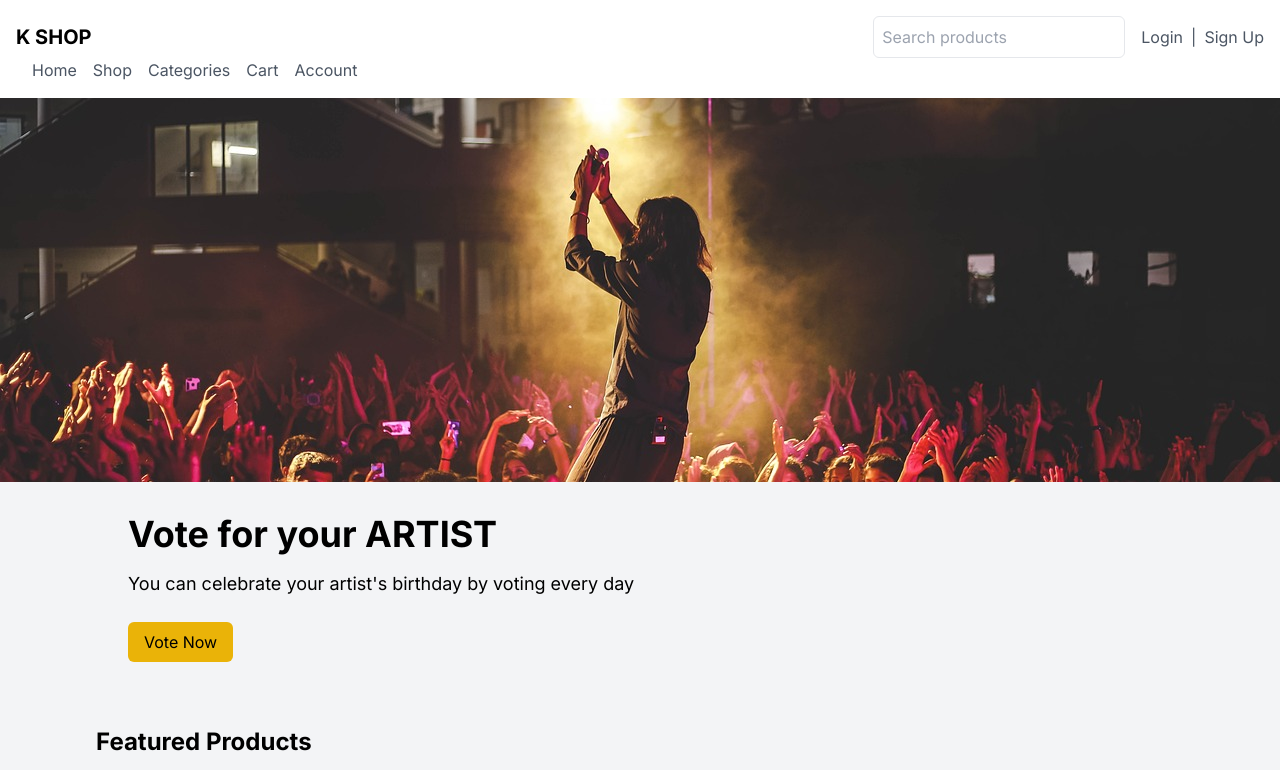
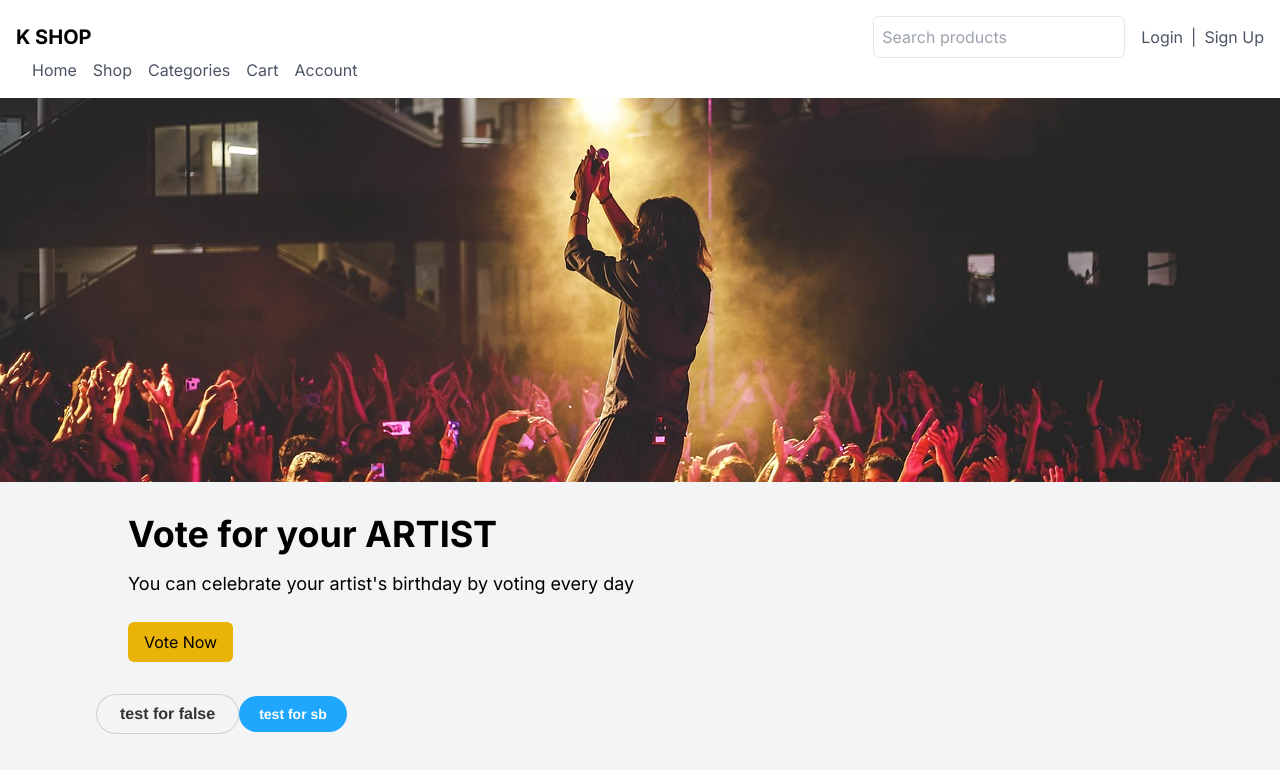
Before and after one commit to zhwltlr/k-shop, a Next.js app in the folder packages/frontend/: page / in a window 1280 px wide. Shown: the top 770 px of the page. Built offline with nearby package versions, Linux system fonts and the light colour scheme.

Commit message:
fixed stories from styljsx to tailwind

```diff
--- a/packages/frontend/app/page.tsx
+++ b/packages/frontend/app/page.tsx
@@ -1,3 +1,4 @@
+"use client";
 import { Button } from "@/stories/Button";
 import Image from "next/image";
 import Link from "next/link";
@@ -134,6 +135,10 @@ const Home = () => {
         </section>
 
         {/* Featured Products */}
+        {/* test for storybook */}
+        <Button primary={false} size="large" label="test for false"></Button>
+        <Button primary={true} label={"test for sb"}></Button>
+
         <section className="py-8">
           <h2 className="text-2xl font-bold mb-4">Featured Products</h2>
           <div className="grid grid-cols-1 md:grid-cols-2 lg:grid-cols-3 gap-6">
```
Also changed, not shown: packages/frontend/components/Button.tsx (+7 -1 lines), packages/frontend/stories/Button.tsx (+6 -10 lines), 1 other file (tests, documents, lock files or other folders).
